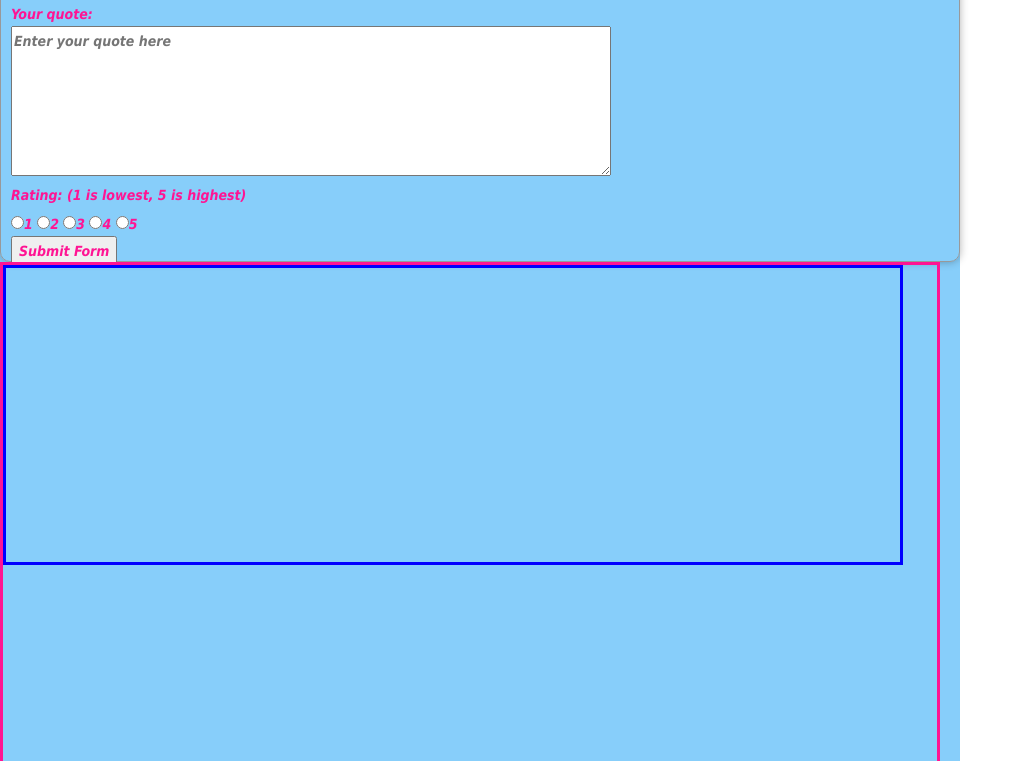
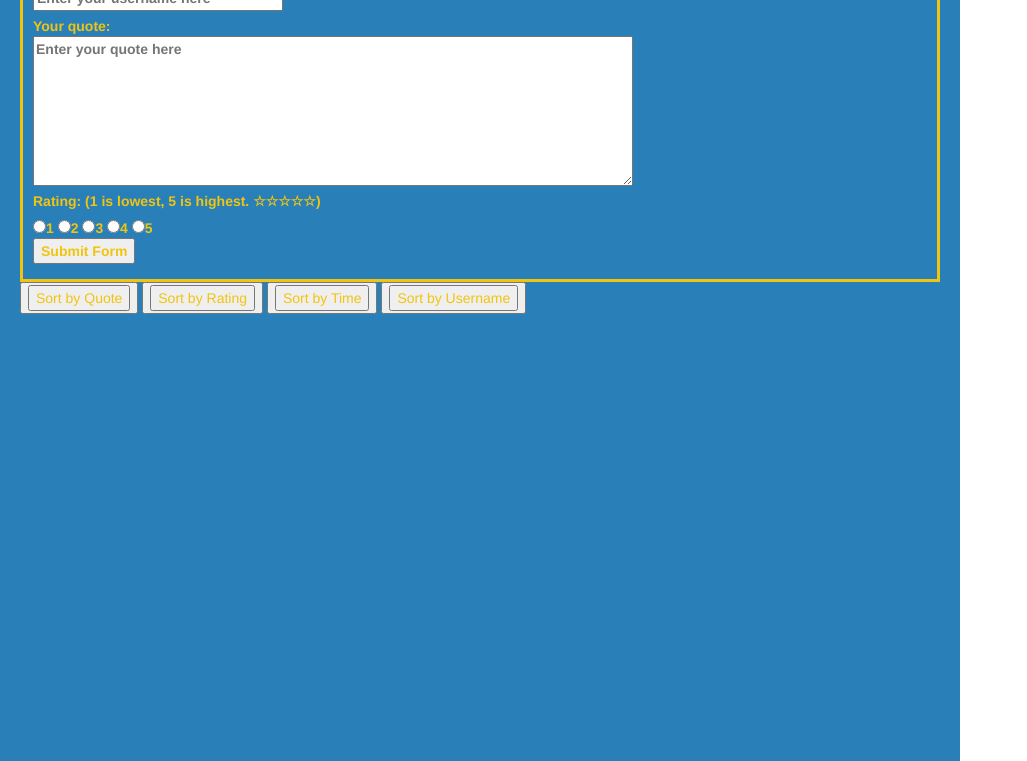
Before and after one commit to RunningTalus/week04_js18_inspirational_quotes, a plain HTML site: page index.html in a window 1280 px wide. Shown: the part 138-899 px from the top of the page, without its empty margins (0-1027 px from the left). Drawn offline with nearby package versions, Linux system fonts and the light colour scheme.

Commit message:
Re-styled CSS, added additional buttons.  Need to create jQuery functions for Sort buttons

```diff
--- a/index.html
+++ b/index.html
@@ -9,7 +9,6 @@
 <body>
 	<div id="container">
 		<div class="user-content">
-
 			<form id="user-form">
 				<h1>Inspirational Quotes</h1>
 
@@ -17,20 +16,26 @@
 
 				<label><span>Your quote: <br></span><textarea id="user-quote" type="text" name="quote" placeholder="Enter your quote here"></textarea><br>
 
-				<label><span>Rating: (1 is lowest, 5 is highest)</span></label><br>
-				<input type="radio" name="rating" value="1">1
-				<input type="radio" name="rating" value="2">2
-				<input type="radio" name="rating" value="3">3
-				<input type="radio" name="rating" value="4">4
-				<input type="radio" name="rating" value="4">5<br>
+				<label><span>Rating: (1 is lowest, 5 is highest. ☆☆☆☆☆)</span></label><br>
+				<input type="radio" name="rating" value="☆">1
+				<input type="radio" name="rating" value="☆☆">2
+				<input type="radio" name="rating" value="☆☆☆">3
+				<input type="radio" name="rating" value="☆☆☆☆">4
+				<input type="radio" name="rating" value="☆☆☆☆☆">5<br>
 				<input type="submit" class="submit-button" value="Submit Form"></label><br>
 			</form>
 
-			<div id="submitted-quotes" class="notify">
-				<div id="quote-box">
-				</div>
+
+			<button><input type="submit" class="sort-quote" value="Sort by Quote"></button>
+			<button><input type="submit" class="sort-rating" value="Sort by Rating"></button>
+			<button><input type="submit" class="sort-time" value="Sort by Time"></button>
+			<button><input type="submit" class="sort-user" value="Sort by Username"></button>
+
+		</div>
+
+		<div id="submitted-quotes" class="notify">
+			<div id="quote-box">
 			</div>
-
 		</div>
 	</div>
   <script src="http://cdnjs.cloudflare.com/ajax/libs/jquery/2.0.3/jquery.min.js"></script>
--- a/main.css
+++ b/main.css
@@ -9,41 +9,29 @@
 		.quote-box*/
 
 #container{
-	background-color: lightskyblue;
-	color: deeppink;
-	height: 2000px;
-	position: relative;
+	background-color: #2980b9;
+/*	border: dashed;
+	border-color: orange;*/
+	color: #f1c40f;
+	height: 3000px;
+	padding: 10px;
 	width: 960px;
 }
 
 .user-content{
-	position: absolute;
+	border: 0px;
+	margin: 0px;
+	padding: 10px;
 }
 
 #user-form {
-	/*background: -webkit-gradient(linear, bottom, left 175px, from(#CCCCCC), to(#EEEEEE));
-	background: -moz-linear-gradient(bottom, #CCCCCC, #EEEEEE 175px);*/
-	margin:auto;
-	/*position:relative;*/
-	width:960px;
+	border:solid;
+	border-color:#f1c40f;
 	height:400px;
-	font-family: Tahoma, Geneva, sans-serif;
-	font-size: 14px;
-	font-style: italic;
-	line-height: 24px;
-	font-weight: bold;
-	/*color: #09C;*/
-	text-decoration: none;
-	-webkit-border-radius: 10px;
-	-moz-border-radius: 10px;
-	border-radius: 10px;
 	padding:10px;
-	border: 1px solid #999;
-	border: inset 1px solid #333;
-	-webkit-box-shadow: 0px 0px 8px rgba(0, 0, 0, 0.3);
-	-moz-box-shadow: 0px 0px 8px rgba(0, 0, 0, 0.3);
-	box-shadow: 0px 0px 8px rgba(0, 0, 0, 0.3);
+	width:920px;
 }
+
 #user-name{
 	width: 250px;
 }
@@ -56,14 +44,27 @@ textarea{
 #submitted-quotes{
 	height: 1000px;
 	width: 940px;
-	border: solid;
-	border-color: deeppink;
-	position: absolute;
 }
+
 #quote-box{
 	height: 300px;
-	width: 900px;
+	width: 920px;
+	/*border: solid;
+	border-color: #f1c40f;*/
+	padding: 10px;
+}
+
+.quote{
+	background-color: ;
 	border: solid;
-	border-color: blue;
-	position: absolute;
+	border-color: #f1c40f;
+	border-radius: 10px;
+	color: #f1c40f;
+	font-family: helvetica;
+	font-style: italic;
+	font-weight: bold;
+	height: 100px;
+	margin: 10px;
+	padding: 00px;
+	width: 700px;
 }
--- a/main.js
+++ b/main.js
@@ -11,7 +11,7 @@ var Quote = function(username, quote, rating) {
 
 var renderQuotes = function() {
 	$('#quote-box ').empty();
-	//used to empty localStorage
+	//used to empty THE QUOTEBOX
 
 	for (var i=0; i<data.quotes.length; i++) {
 		var alphabetize = createNewQuote(data.quotes[i]);
@@ -21,7 +21,9 @@ var renderQuotes = function() {
 
 var createNewQuote = function(quote) {
 	var el = $('<div class="quote">');
-	el.text(quote.username + quote.quote + ' (' + quote.rating + ')');
+	// el.text(quote.username + quote.quote + ' (' + quote.rating + ')');
+	//this was working
+	el.text("Username: " + quote.username + ", " + "\n" + " User Quote: " + quote.quote + ", " + "\n" + "Quote Rating: " + ' (' + quote.rating + ')' + "\n");
 	return el;
 };
 
@@ -40,7 +42,6 @@ $(document).on('ready', function() {
   	var userName = userNameInput.val();
   	var userQuote = userQuoteInput.val();
   	var userRating = userRatingInput.val();
-
   	var quote = new Quote(userName, userQuote, userRating);
 
   	data.quotes.push(quote);
@@ -48,8 +49,9 @@ $(document).on('ready', function() {
 	  	data.quotes.sort(function(someQuote1, someQuote2){
 			var name1 = someQuote1.username.toUpperCase();
 			var name2 = someQuote2.username.toUpperCase();
-			return name1 > name2 ? 1 :
-										name1 < name2 ? -1 :
+			//ternary selector to alphabetize usernames
+			return name1 < name2 ? 1 :
+										name1 > name2 ? -1 :
 										0;
 		});
 
```
